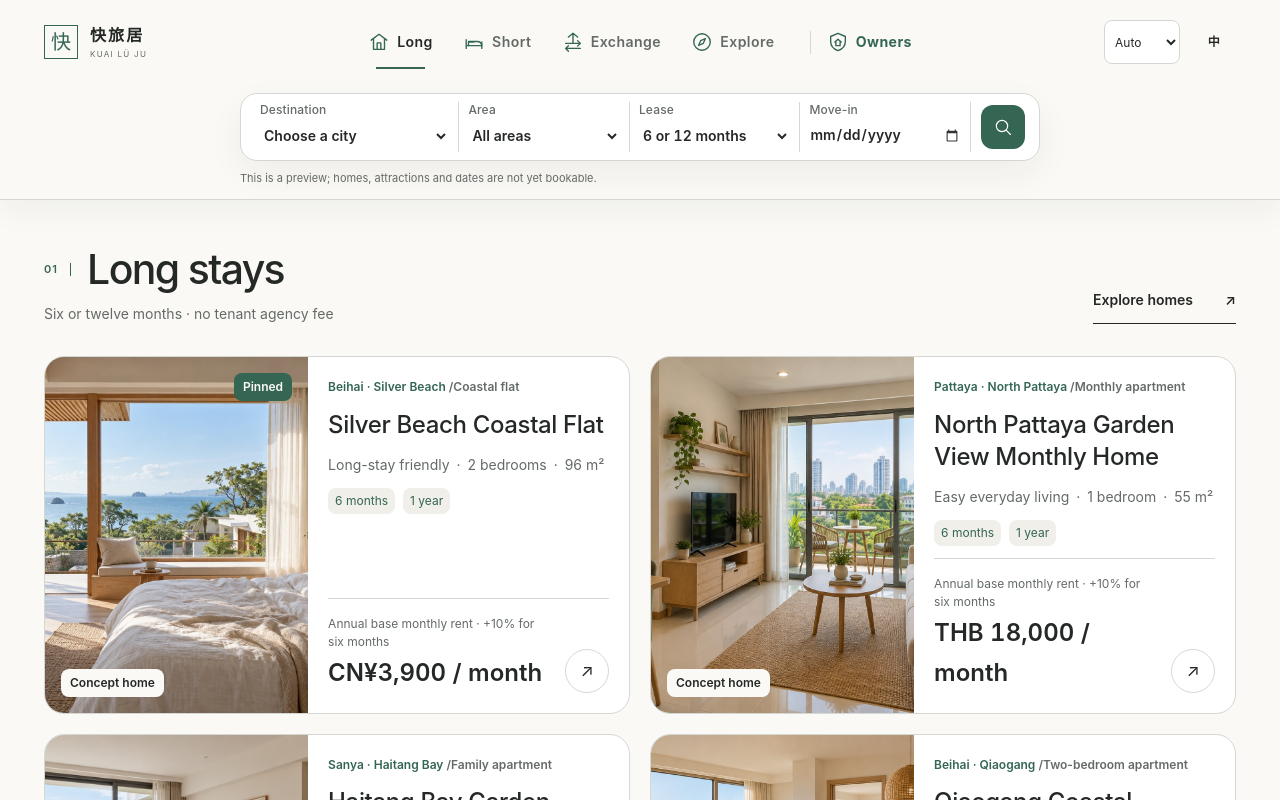
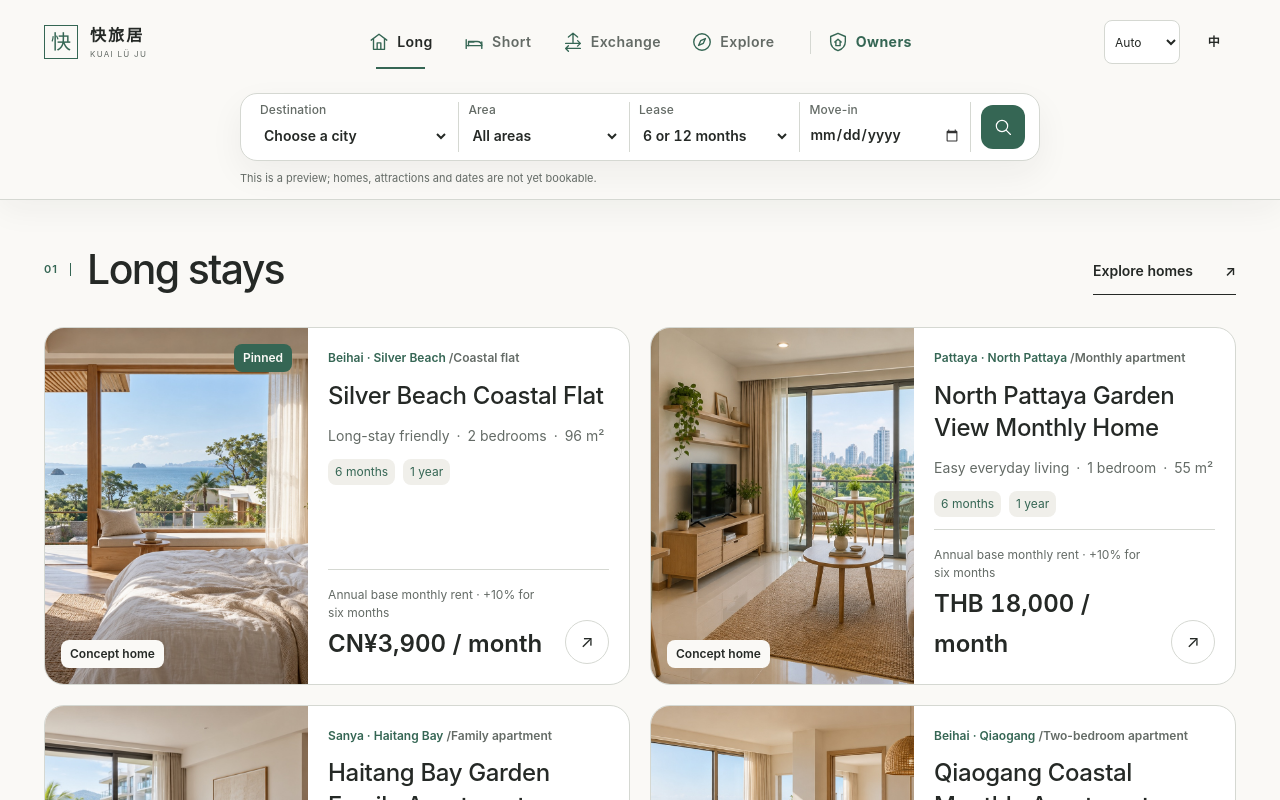
Before and after one commit to kaifa9527/kuailvju-site, a React (Vite) app: page / in a window 1280 px wide. Shown: the top 800 px of the page. Built offline with nearby package versions, Linux system fonts and the light colour scheme.

Commit message:
Remove crossed-out long-stay teaser from homepage

```diff
--- a/src/App.tsx
+++ b/src/App.tsx
@@ -360,7 +360,7 @@ function HomePage({ lang }: { lang: Language }) {
   const exchangeHomes = sortFeaturedListings(listings.filter(canExchange)).slice(0, 6)
   return <>
 
-    <section className="section page-shell home-property-section" id="homes"><div className="section-heading"><div><div className="home-section-title"><span className="home-section-number" aria-hidden="true">01</span><h2>{t.rent}</h2>{lang === 'zh' && <span className="home-section-english" aria-hidden="true">LONG STAYS</span>}</div><p className="home-section-lead">{t.rentLead}</p></div><a className="text-link" href="#/rentals">{t.explore} <span>↗</span></a></div><div className="listing-grid home-listing-grid">{featured.map(listing => <ListingCard key={listing.id} listing={listing} lang={lang}/>)}</div></section>
+    <section className="section page-shell home-property-section" id="homes"><div className="section-heading"><div><div className="home-section-title"><span className="home-section-number" aria-hidden="true">01</span><h2>{t.rent}</h2>{lang === 'zh' && <span className="home-section-english" aria-hidden="true">LONG STAYS</span>}</div></div><a className="text-link" href="#/rentals">{t.explore} <span>↗</span></a></div><div className="listing-grid home-listing-grid">{featured.map(listing => <ListingCard key={listing.id} listing={listing} lang={lang}/>)}</div></section>
     <section className="section page-shell home-stays-section"><div className="section-heading"><div><div className="home-section-title"><span className="home-section-number" aria-hidden="true">02</span><h2>{t.stays}</h2>{lang === 'zh' && <span className="home-section-english" aria-hidden="true">SHORT STAYS</span>}</div><p className="home-section-lead">{t.staysLead}</p></div><a className="text-link" href="#/stays">{t.explore} <span>↗</span></a></div><div className="listing-grid home-listing-grid">{shortStayHomes.map(listing => <ListingCard key={listing.id} listing={listing} lang={lang} context="stays"/>)}</div></section>
     <section className="section home-exchange-section" id="exchange-homes"><div className="page-shell"><div className="section-heading"><div><div className="home-section-title"><span className="home-section-number" aria-hidden="true">03</span><h2>{t.exchange}</h2>{lang === 'zh' && <span className="home-section-english" aria-hidden="true">STAY EXCHANGE</span>}</div><p className="home-section-lead">{t.exchangeLine}</p></div><a className="text-link" href="#/exchange">{t.more} <span>↗</span></a></div>
       <div className="listing-grid home-listing-grid">{exchangeHomes.map(listing => <ListingCard key={listing.id} listing={listing} lang={lang} context="exchange"/>)}</div>
```
